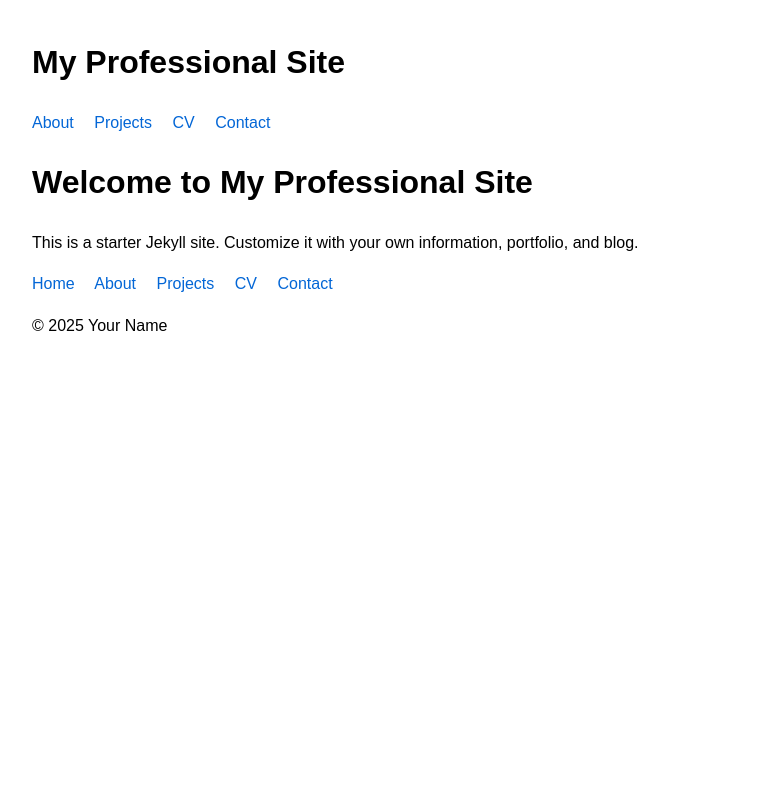
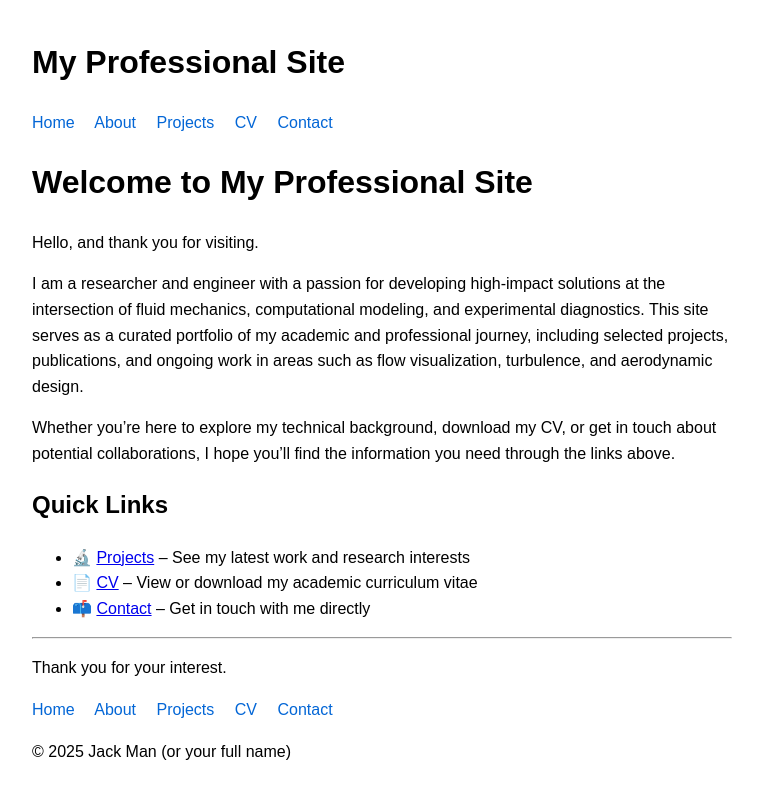
Before and after one commit to Jackman99/my-site, a Jekyll site: the page built from index.md, in a window 1280 px wide. Shown: the top 799 px of the page, without its empty margins (258-1016 px from the left). Built offline with Jekyll 4.4.1, drawn with Linux system fonts in a browser that asks for light colours.

Commit message:
Update homepage, layout, and config with navigation and intro

```diff
--- a/_config.yml
+++ b/_config.yml
@@ -1,8 +1,8 @@
 title: My Professional Site
-author: Your Name
+author: Jack Man (or your full name)
 email: your.email@example.com
 description: >
-  Portfolio and CV of Your Name, including selected projects and blog posts.
+  Portfolio and CV of Jack Man, including selected projects and academic work.
 baseurl: "/my-site"
 url: "https://jackman99.github.io"
 theme: minima
--- a/_layouts/default.html
+++ b/_layouts/default.html
@@ -3,12 +3,13 @@
 <head>
   <meta charset="UTF-8">
   <title>{{ page.title }} | {{ site.title }}</title>
-  <link rel="stylesheet" href="/assets/style.css">
+  <link rel="stylesheet" href="{{ site.baseurl }}/assets/style.css">
 </head>
 <body>
   <header>
     <h1>{{ site.title }}</h1>
     <nav>
+      <a href="{{ site.baseurl }}/">Home</a>
       <a href="{{ site.baseurl }}/about">About</a>
       <a href="{{ site.baseurl }}/projects">Projects</a>
       <a href="{{ site.baseurl }}/cv">CV</a>
@@ -19,6 +20,13 @@
     {{ content }}
   </main>
   <footer>
+    <nav>
+      <a href="{{ site.baseurl }}/">Home</a>
+      <a href="{{ site.baseurl }}/about">About</a>
+      <a href="{{ site.baseurl }}/projects">Projects</a>
+      <a href="{{ site.baseurl }}/cv">CV</a>
+      <a href="{{ site.baseurl }}/contact">Contact</a>
+    </nav>
     <p>&copy; {{ site.time | date: '%Y' }} {{ site.author }}</p>
   </footer>
 </body>
--- a/index.md
+++ b/index.md
@@ -5,12 +5,18 @@ title: Home
 
 # Welcome to My Professional Site
 
-This is a starter Jekyll site. Customize it with your own information, portfolio, and blog.
+Hello, and thank you for visiting.
 
-<nav>
-  <a href="{{ site.baseurl }}/">Home</a>
-  <a href="{{ site.baseurl }}/about">About</a>
-  <a href="{{ site.baseurl }}/projects">Projects</a>
-  <a href="{{ site.baseurl }}/cv">CV</a>
-  <a href="{{ site.baseurl }}/contact">Contact</a>
-</nav>
+I am a researcher and engineer with a passion for developing high-impact solutions at the intersection of fluid mechanics, computational modeling, and experimental diagnostics. This site serves as a curated portfolio of my academic and professional journey, including selected projects, publications, and ongoing work in areas such as flow visualization, turbulence, and aerodynamic design.
+
+Whether you're here to explore my technical background, download my CV, or get in touch about potential collaborations, I hope you'll find the information you need through the links above.
+
+## Quick Links
+
+- 🔬 [Projects]({{ site.baseurl }}/projects) – See my latest work and research interests
+- 📄 [CV]({{ site.baseurl }}/cv) – View or download my academic curriculum vitae
+- 📫 [Contact]({{ site.baseurl }}/contact) – Get in touch with me directly
+
+---
+
+Thank you for your interest.
```
